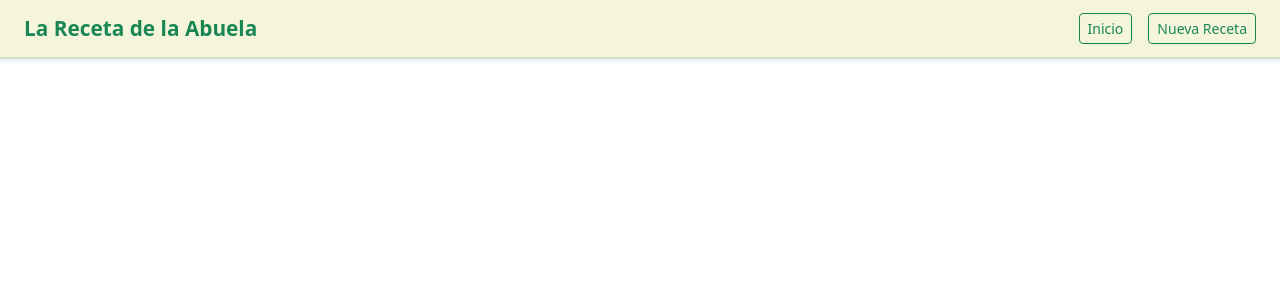
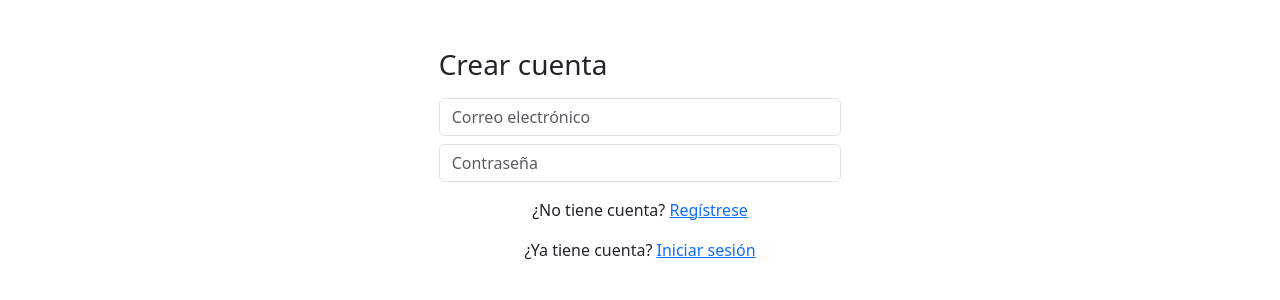
Before and after one commit to mjsalinas/ProyectoBaseWeb, a React (Vite) app: page /registro in a window 1280 px wide. Shown: the top 300 px of the page. Built offline with nearby package versions, Linux system fonts and the light colour scheme.

Commit message:
creacion de carpetas para conectar con backend

```diff
--- a/package.json
+++ b/package.json
@@ -10,6 +10,8 @@
   "license": "ISC",
   "description": "",
   "dependencies": {
+    "@supabase/supabase-js": "^2.50.0",
+    "axios": "^1.9.0",
     "bootstrap": "^5.3.5",
     "react": "^19.1.0",
     "react-dom": "^19.1.0",
--- a/src/App.js
+++ b/src/App.js
@@ -5,6 +5,7 @@ import SideNavbar from './components/SideNavbar';
 import Login from './pages/Login';
 import Home from './pages/Home';
 import Recetas from './pages/masters/create_Recetas/Recetas';
+import Register from './pages/masters/Register';
 
 
 function App() {
@@ -24,6 +25,7 @@ function App() {
         <Router>
             <Routes>
                 <Route path="/login" element={<Login />} />
+                <Route path="/registro" element={<Register />} />
                 <Route path="/*" element={
                     <div>
                         <TopNavbar />
--- a/src/pages/Home.js
+++ b/src/pages/Home.js
@@ -19,7 +19,7 @@ function Home({recetas}) {
 
       return (
         <div className="container mt-4">
-      <h2 style={{ paddingBottom: '20px', fontWeight: 'bold' }}>Blogs Disponibles</h2>
+      <h2 style={{ paddingBottom: '20px', fontWeight: 'bold' }}>Recetas Disponibles</h2>
       <div className="row">
         {recetas.length > 0 ? (
           recetas.map((receta, idx) => {
@@ -41,7 +41,7 @@ function Home({recetas}) {
 })
 
         ) : (
-          <p>No hay blogs para mostrar.</p>
+          <p>No hay receta para mostrar.</p>
         )}
       </div>
     </div>
--- a/src/pages/Login.js
+++ b/src/pages/Login.js
@@ -61,6 +61,7 @@ function Login() {
                         onChange={(e) => setPassword(e.target.value)}
                     />
                     {inputError && <div className="text-center text-white mb-3" style={{ background: 'red' }}>{inputError}</div>}
+
                     <button
                         className="btn btn-success w-100 mb-2"
                         type="sumit"
--- /dev/null
+++ b/src/pages/masters/Register.js
@@ -0,0 +1,36 @@
+import { useState } from 'react';
+import { useNavigate, Link } from 'react-router-dom';
+import { registerUser } from '../api/authService';
+
+function Register() {
+  const [email, setEmail] = useState('');
+  const [password, setPassword] = useState('');
+  const [mensaje, setMensaje] = useState('');
+  const navigate = useNavigate();
+
+  const handleRegister = async (e) => {
+    e.preventDefault();
+    try {
+      const res = await registerUser(email, password);
+      alert("usuario registrado");
+    }catch (err){
+      alert("error al registrar");
+      console.log(err);
+    }
+  };
+
+  return (
+    <div className="container mt-5 col-md-4">
+      <h3 className="mb-3">Crear cuenta</h3>
+      <form onSubmit={handleRegister}>
+        <input type="email" className="form-control mb-2" placeholder="Correo electrónico" value={email} onChange={(e) => setEmail(e.target.value)} required />
+        <input type="password" className="form-control mb-2" placeholder="Contraseña" value={password} onChange={(e) => setPassword(e.target.value)} required />
+        <p className="mt-3 text-center">¿No tiene cuenta? <Link to="/registro">Regístrese</Link></p>
+      </form>
+      {mensaje && <p className="mt-3">{mensaje}</p>}
+      <p className="mt-3 text-center">¿Ya tiene cuenta? <Link to="/">Iniciar sesión</Link></p>
+    </div>
+  );
+}
+
+export default Register;
--- /dev/null
+++ b/src/utils/supabaseClient.js
@@ -0,0 +1,4 @@
+import { createClient } from "@supabase/supabase-js";
+
+//npm install @supabase/supabase-js
+const supabase = createClient("https://xxuqmrxvlikzxdtnlfvr.supabase.co", "eyJhbGciOiJIUzI1NiIsInR5cCI6IkpXVCJ9.eyJpc3MiOiJzdXBhYmFzZSIsInJlZiI6Inh4dXFtcnh2bGlrenhkdG5sZnZyIiwicm9sZSI6ImFub24iLCJpYXQiOjE3NDg3MjExOTUsImV4cCI6MjA2NDI5NzE5NX0.4rYkZPWdED6T4kZg-knlUUlRgr6TPZD-f_QqmVFKc-Y")
```
Also changed, not shown: src/api/axiosConfig.js (added, +10 -0 lines), 2 other files (tests, documents, lock files or other folders).
